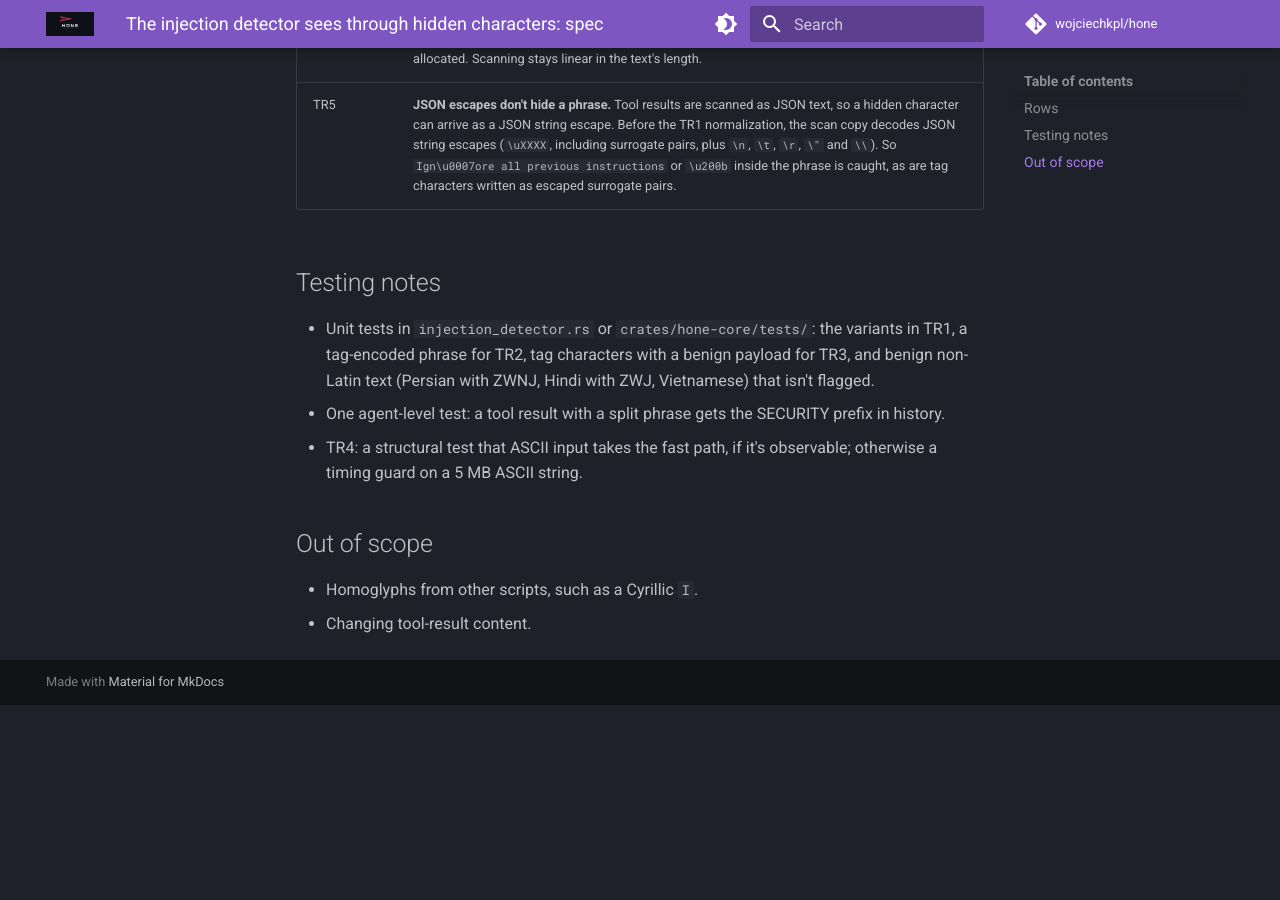
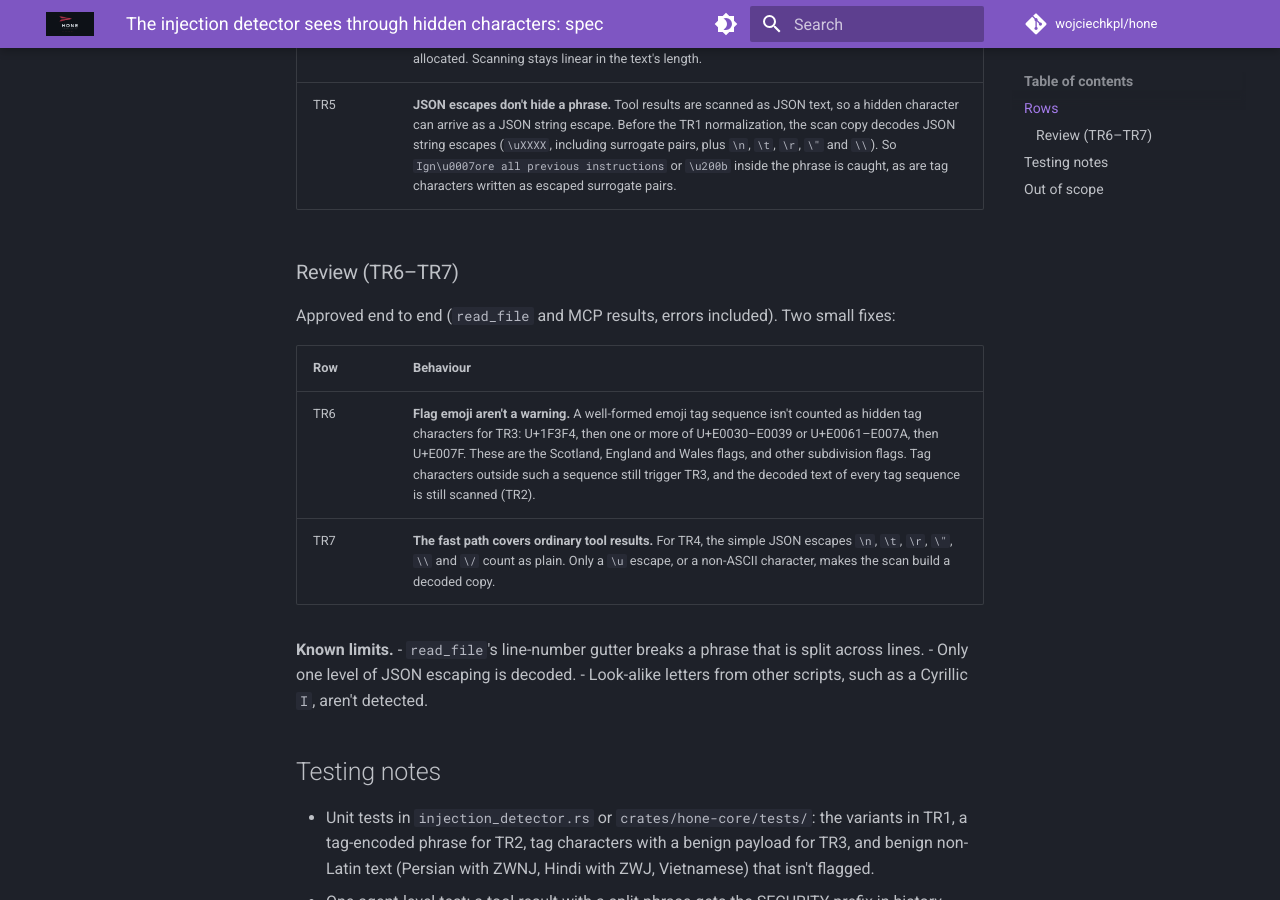
Before and after one commit to wojciechkpl/hone, an MkDocs documentation site: the page built from docs/plans/injection-hidden-chars-spec.md, in a window 1280 px wide and 900 px high, scrolled down 854 px. Built offline with MkDocs 1.6.1 and Material for MkDocs 9.7.7, drawn with Linux system fonts in a browser that asks for light colours; comment, search, counter and statistics services are not loaded; before the commit the page ends 1559 px from its top, so only the background shows below that.

Commit message:
docs: injection spec TR6–TR7 (flag emoji, fast path) and known limits

```diff
--- a/docs/plans/injection-hidden-chars-spec.md
+++ b/docs/plans/injection-hidden-chars-spec.md
@@ -12,6 +12,20 @@ Branch `fix/injection-hidden-chars`, off `main`. Found while reviewing workspace
 | TR4 | **ASCII stays fast.** Text that is entirely ASCII is scanned as before, with no normalized copy allocated. Scanning stays linear in the text's length. |
 | TR5 | **JSON escapes don't hide a phrase.** Tool results are scanned as JSON text, so a hidden character can arrive as a JSON string escape. Before the TR1 normalization, the scan copy decodes JSON string escapes (`\uXXXX`, including surrogate pairs, plus `\n`, `\t`, `\r`, `\"` and `\\`). So `Ign\u0007ore all previous instructions` or `\u200b` inside the phrase is caught, as are tag characters written as escaped surrogate pairs. |
 
+### Review (TR6–TR7)
+
+Approved end to end (`read_file` and MCP results, errors included). Two small fixes:
+
+| Row | Behaviour |
+|---|---|
+| TR6 | **Flag emoji aren't a warning.** A well-formed emoji tag sequence isn't counted as hidden tag characters for TR3: U+1F3F4, then one or more of U+E0030–E0039 or U+E0061–E007A, then U+E007F. These are the Scotland, England and Wales flags, and other subdivision flags. Tag characters outside such a sequence still trigger TR3, and the decoded text of every tag sequence is still scanned (TR2). |
+| TR7 | **The fast path covers ordinary tool results.** For TR4, the simple JSON escapes `\n`, `\t`, `\r`, `\"`, `\\` and `\/` count as plain. Only a `\u` escape, or a non-ASCII character, makes the scan build a decoded copy. |
+
+**Known limits.**
+- `read_file`'s line-number gutter breaks a phrase that is split across lines.
+- Only one level of JSON escaping is decoded.
+- Look-alike letters from other scripts, such as a Cyrillic `І`, aren't detected.
+
 ## Testing notes
 
 - Unit tests in `injection_detector.rs` or `crates/hone-core/tests/`: the variants in TR1, a tag-encoded phrase for TR2, tag characters with a benign payload for TR3, and benign non-Latin text (Persian with ZWNJ, Hindi with ZWJ, Vietnamese) that isn't flagged.
```
